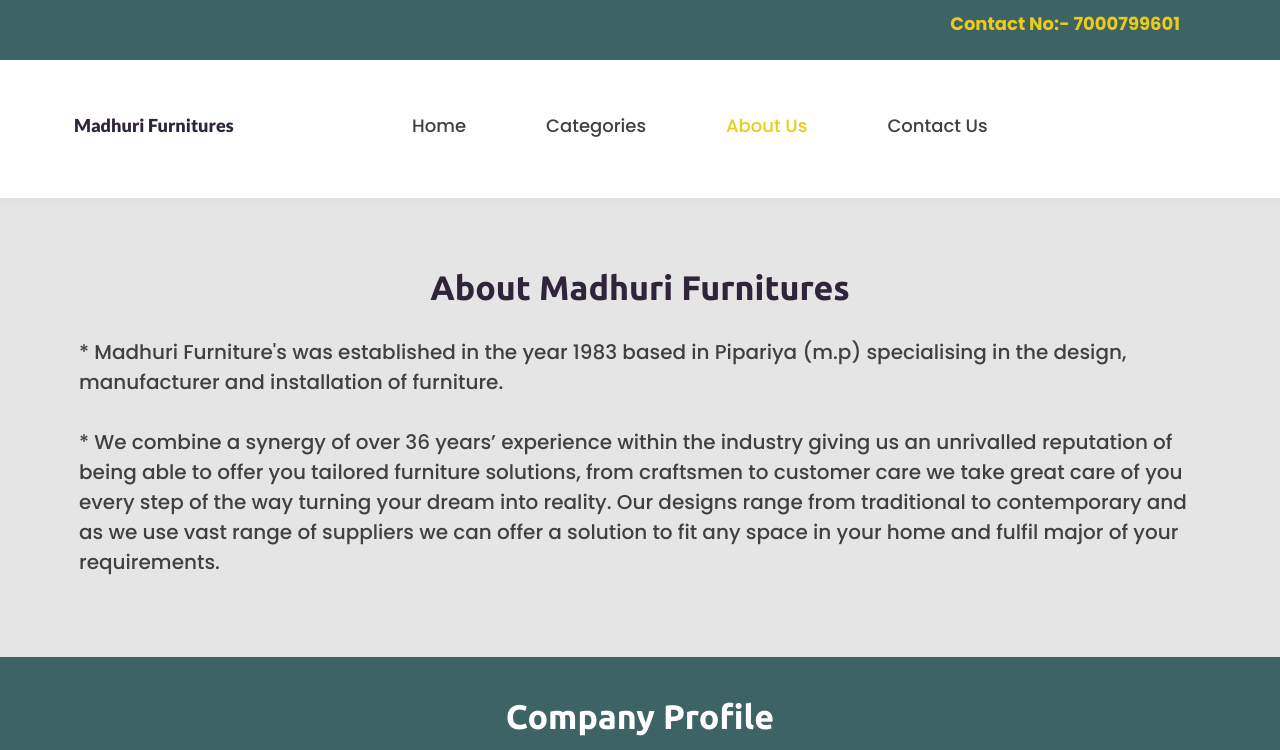
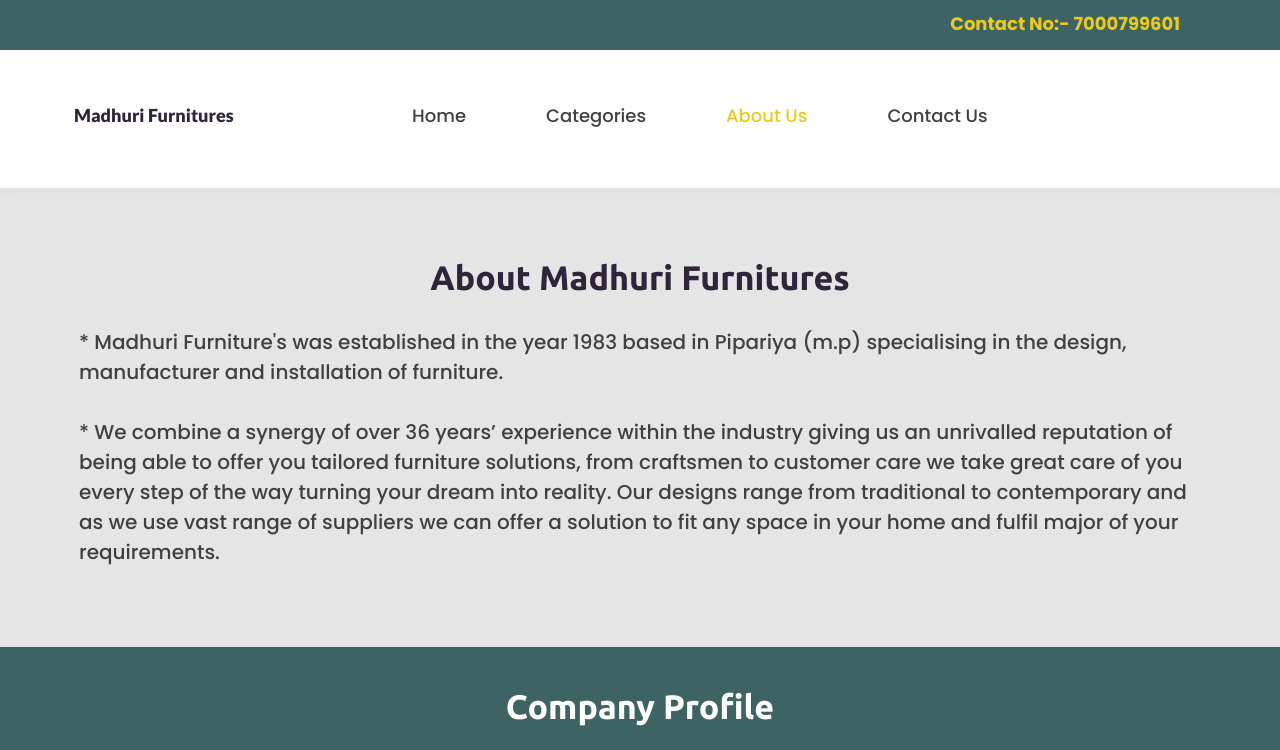
Before and after one commit to Nityashasinha1999/Furniture-theme1, a React (Create React App) app: page /about in a window 1280 px wide. Shown: the top 750 px of the page. Built offline with nearby package versions, Linux system fonts and the light colour scheme.

Commit message:
Update styles.css

```diff
--- a/src/assets/styles.css
+++ b/src/assets/styles.css
@@ -125,7 +125,7 @@
   /*headerFirst*/
   .headerFirstWrap{
     background: #3E6364;
-    height: 60px;
+    height: 50px;
     width: 100%;
 
   }
```
